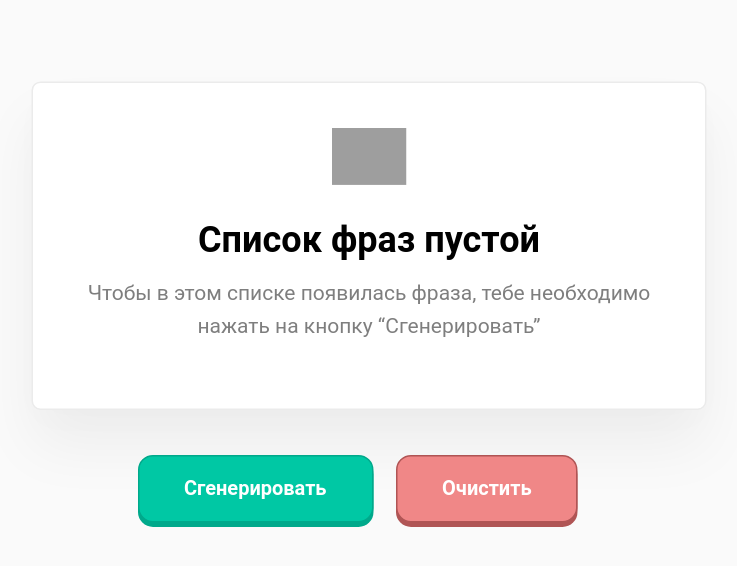
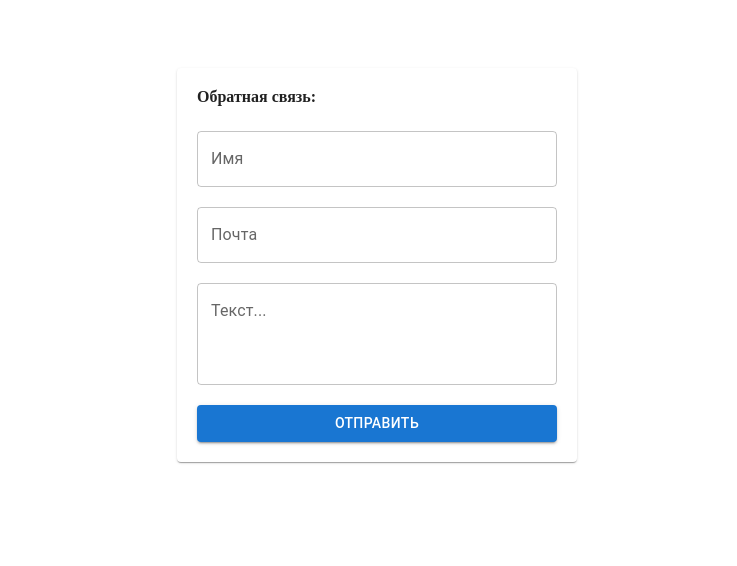
Before and after one commit to BondarenkoDE/react-tutorials, a React (Create React App) app: page / in a window 1280 px wide. Shown: the top 566 px of the page, without its empty margins (271-1008 px from the left). Built offline with nearby package versions, Linux system fonts and the light colour scheme; grey boxes are pictures that could not be loaded.

Commit message:
Реализовано ДЗ №5

```diff
--- a/package.json
+++ b/package.json
@@ -3,9 +3,14 @@
   "version": "0.1.0",
   "private": true,
   "dependencies": {
+    "@emotion/react": "^11.5.0",
+    "@emotion/styled": "^11.3.0",
+    "@mui/icons-material": "^5.0.5",
+    "@mui/material": "^5.0.6",
     "@testing-library/jest-dom": "^5.11.4",
     "@testing-library/react": "^11.1.0",
     "@testing-library/user-event": "^12.1.10",
+    "node-sass": "^6.0.1",
     "react": "^17.0.2",
     "react-dom": "^17.0.2",
     "react-scripts": "4.0.3",
--- a/public/index.html
+++ b/public/index.html
@@ -9,35 +9,10 @@
       name="description"
       content="Web site created using create-react-app"
     />
-    <link rel="apple-touch-icon" href="%PUBLIC_URL%/logo192.png" />
-    <!--
-      manifest.json provides metadata used when your web app is installed on a
-      user's mobile device or desktop. See https://developers.google.com/web/fundamentals/web-app-manifest/
-    -->
-    <link rel="manifest" href="%PUBLIC_URL%/manifest.json" />
-    <!--
-      Notice the use of %PUBLIC_URL% in the tags above.
-      It will be replaced with the URL of the `public` folder during the build.
-      Only files inside the `public` folder can be referenced from the HTML.
 
-      Unlike "/favicon.ico" or "favicon.ico", "%PUBLIC_URL%/favicon.ico" will
-      work correctly both with client-side routing and a non-root public URL.
-      Learn how to configure a non-root public URL by running `npm run build`.
-    -->
     <title>React App</title>
   </head>
   <body>
-    <noscript>You need to enable JavaScript to run this app.</noscript>
     <div id="root"></div>
-    <!--
-      This HTML file is a template.
-      If you open it directly in the browser, you will see an empty page.
-
-      You can add webfonts, meta tags, or analytics to this file.
-      The build step will place the bundled scripts into the <body> tag.
-
-      To begin the development, run `npm start` or `yarn start`.
-      To create a production bundle, use `npm run build` or `yarn build`.
-    -->
   </body>
 </html>
--- a/src/index.js
+++ b/src/index.js
@@ -1,6 +1,8 @@
 import React from "react";
 import ReactDOM from "react-dom";
-import App from "./tutorial-4/App";
+import App from "./tutorial-5/App";
+
+// import "./index.scss";
 
 ReactDOM.render(
   <React.StrictMode>
--- a/src/index.css
+++ b/src/index.scss
@@ -1,17 +1,20 @@
 * {
   outline: none;
+  box-sizing: border-box;
 }
 
 body {
   margin: 0;
-  font-family: -apple-system, BlinkMacSystemFont, 'Segoe UI', 'Roboto', 'Oxygen', 'Ubuntu',
-    'Cantarell', 'Fira Sans', 'Droid Sans', 'Helvetica Neue', sans-serif;
+  font-family: -apple-system, BlinkMacSystemFont, "Segoe UI", "Roboto", "Oxygen",
+    "Ubuntu", "Cantarell", "Fira Sans", "Droid Sans", "Helvetica Neue",
+    sans-serif;
   -webkit-font-smoothing: antialiased;
   -moz-osx-font-smoothing: grayscale;
 }
 
 code {
-  font-family: source-code-pro, Menlo, Monaco, Consolas, 'Courier New', monospace;
+  font-family: source-code-pro, Menlo, Monaco, Consolas, "Courier New",
+    monospace;
 }
 
 .form {
--- /dev/null
+++ b/src/tutorial-5/App.js
@@ -0,0 +1,47 @@
+import React, { useState, useEffect } from "react";
+import ReviewsBlock from "./components/ReviewsBlock";
+import Feedback from "./components/Feedback";
+
+import "./App.scss";
+
+function App() {
+  const [comments, setComments] = useState([]);
+
+  useEffect(() => {
+    if (localStorage.getItem("comments")) {
+      setComments(JSON.parse(localStorage.getItem("comments")));
+    }
+  }, []);
+
+  useEffect(() => {
+    localStorage.setItem("comments", JSON.stringify(comments));
+  }, [comments]);
+
+  const addComment = (comment) => {
+    setComments((prev) => [...prev, comment]);
+  };
+
+  const deleteComment = (deletedEmail) => {
+    const filterComments = comments.filter(
+      ({ email }) => email !== deletedEmail
+    );
+
+    setComments(filterComments);
+  };
+
+  return (
+    <div className="container">
+      <div className="wrapper">
+        {comments.length !== 0 && (
+          <ReviewsBlock
+            comments={comments}
+            deleteComment={deleteComment}
+          ></ReviewsBlock>
+        )}
+        <Feedback comments={comments} addComment={addComment}></Feedback>
+      </div>
+    </div>
+  );
+}
+
+export default App;
--- /dev/null
+++ b/src/tutorial-5/App.scss
@@ -0,0 +1,18 @@
+.container {
+  width: 100vw;
+  padding: 60px 0;
+  display: flex;
+  align-items: center;
+  justify-content: center;
+  flex-direction: column;
+}
+
+.wrapper {
+  width: 400px;
+}
+
+.title {
+  font-size: 16px;
+  font-weight: bold;
+  margin-bottom: 25px;
+}
--- /dev/null
+++ b/src/tutorial-5/components/Feedback/Feedback.module.scss
@@ -0,0 +1,12 @@
+.wrapper {
+  padding: 20px;
+}
+
+.field {
+  width: 100%;
+  margin-bottom: 20px !important;
+}
+
+.button {
+  width: 100%;
+}
--- /dev/null
+++ b/src/tutorial-5/components/Feedback/index.jsx
@@ -0,0 +1,75 @@
+import React, { useState } from "react";
+import Paper from "@mui/material/Paper";
+import TextField from "@mui/material/TextField";
+import Button from "@mui/material/Button";
+import styles from "./Feedback.module.scss";
+
+const Feedback = ({ addComment, comments }) => {
+  const [name, setName] = useState("");
+  const [email, setEmail] = useState("");
+  const [description, setDescription] = useState("");
+
+  const changeInput = (e) => {
+    e.preventDefault();
+
+    if (e.target.name === "name") {
+      setName(e.target.value);
+    } else if (e.target.name === "email") {
+      setEmail(e.target.value);
+    } else {
+      setDescription(e.target.value);
+    }
+  };
+
+  const handleClickSubmit = (e) => {
+    e.preventDefault();
+
+    const isRepeatEmail = comments.find((comment) => comment.email === email);
+
+    if (isRepeatEmail) {
+      alert("Вы уже оставляли отзыв!");
+    } else {
+      addComment({ name, email, description, date: new Date().toGMTString() });
+    }
+
+    setName("");
+    setEmail("");
+    setDescription("");
+  };
+
+  return (
+    <Paper className={styles.wrapper}>
+      <div className="title">Обратная связь: </div>
+      <form onSubmit={handleClickSubmit}>
+        <TextField
+          name="name"
+          value={name}
+          onChange={changeInput}
+          className={styles.field}
+          label="Имя"
+        />
+        <TextField
+          name="email"
+          value={email}
+          onChange={changeInput}
+          className={styles.field}
+          label="Почта"
+        />
+        <TextField
+          name="description"
+          value={description}
+          onChange={changeInput}
+          className={styles.field}
+          label="Текст..."
+          multiline
+          rows={3}
+        />
+        <Button type="submit" variant="contained" className={styles.button}>
+          Отправить
+        </Button>
+      </form>
+    </Paper>
+  );
+};
+
+export default Feedback;
--- /dev/null
+++ b/src/tutorial-5/components/Review/Review.module.scss
@@ -0,0 +1,6 @@
+.delete {
+  &:hover {
+    color: grey;
+    cursor: pointer;
+  }
+}
--- /dev/null
+++ b/src/tutorial-5/components/Review/index.jsx
@@ -0,0 +1,28 @@
+import React from "react";
+import styles from "./Review.module.scss";
+import ListItem from "@mui/material/ListItem";
+import ListItemText from "@mui/material/ListItemText";
+import ListItemAvatar from "@mui/material/ListItemAvatar";
+import DeleteIcon from "@mui/icons-material/Delete";
+import Avatar from "@mui/material/Avatar";
+
+const Review = ({ name, description, email, deleteComment }) => {
+  const handleClickDeleteReview = (email) => {
+    deleteComment(email);
+  };
+
+  return (
+    <ListItem>
+      <ListItemAvatar>
+        <Avatar />
+      </ListItemAvatar>
+      <ListItemText primary={name} secondary={description} />
+      <DeleteIcon
+        className={styles.delete}
+        onClick={() => handleClickDeleteReview(email)}
+      />
+    </ListItem>
+  );
+};
+
+export default Review;
--- /dev/null
+++ b/src/tutorial-5/components/ReviewsBlock/ReviewsBlock.module.scss
@@ -0,0 +1,4 @@
+.wrapper {
+  margin-bottom: 40px;
+  padding: 20px;
+}
--- /dev/null
+++ b/src/tutorial-5/components/ReviewsBlock/index.jsx
@@ -0,0 +1,24 @@
+import React, { useState } from "react";
+import Review from "../Review";
+import styles from "./ReviewsBlock.module.scss";
+import Paper from "@mui/material/Paper";
+import List from "@mui/material/List";
+
+const ReviewsBlock = ({ comments, deleteComment }) => {
+  return (
+    <Paper className={styles.wrapper}>
+      <div className="title">Отзывы:</div>
+      <List className={styles.list}>
+        {comments.map((comment, i) => (
+          <Review
+            key={comment.email}
+            deleteComment={deleteComment}
+            {...comment}
+          />
+        ))}
+      </List>
+    </Paper>
+  );
+};
+
+export default ReviewsBlock;
```
Also changed, not shown: 1 other file (tests, documents, lock files or other folders).
